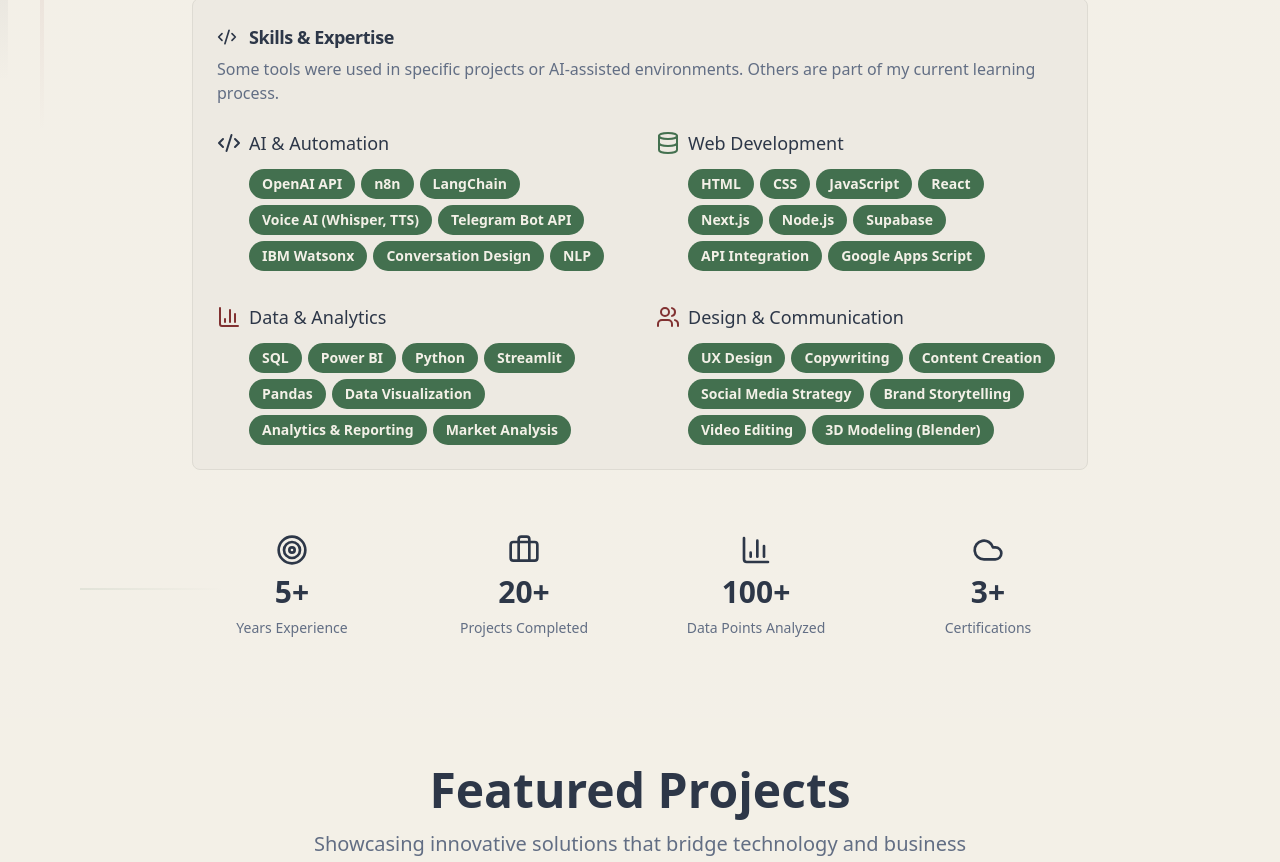
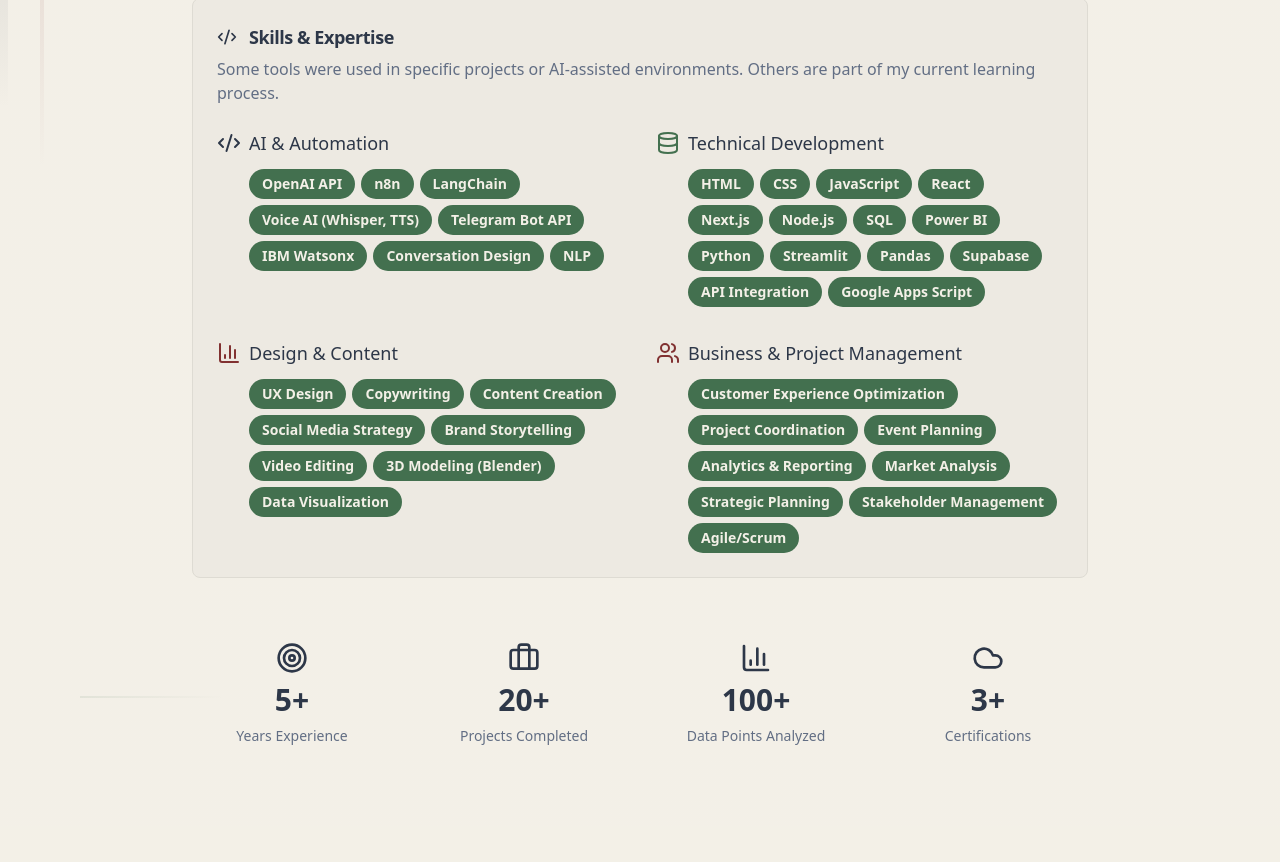
Before and after one commit to annasebedash-creator/anna-sebedach-portfolio, a React (Vite) app: page / in a window 1280 px wide. Shown: the part 1435-2297 px from the top of the page. Built offline with nearby package versions, Linux system fonts and the light colour scheme.

Commit message:
Refactor skills section

```diff
--- a/src/components/Skills.tsx
+++ b/src/components/Skills.tsx
@@ -8,19 +8,19 @@ const Skills = () => {
     skills: ["OpenAI API", "n8n", "LangChain", "Voice AI (Whisper, TTS)", "Telegram Bot API", "IBM Watsonx", "Conversation Design", "NLP"],
     color: "text-primary"
   }, {
-    title: "Web Development",
+    title: "Technical Development",
     icon: <Database className="w-6 h-6" />,
-    skills: ["HTML", "CSS", "JavaScript", "React", "Next.js", "Node.js", "Supabase", "API Integration", "Google Apps Script"],
+    skills: ["HTML", "CSS", "JavaScript", "React", "Next.js", "Node.js", "SQL", "Power BI", "Python", "Streamlit", "Pandas", "Supabase", "API Integration", "Google Apps Script"],
     color: "text-secondary"
   }, {
-    title: "Data & Analytics",
+    title: "Design & Content",
     icon: <BarChart3 className="w-6 h-6" />,
-    skills: ["SQL", "Power BI", "Python", "Streamlit", "Pandas", "Data Visualization", "Analytics & Reporting", "Market Analysis"],
+    skills: ["UX Design", "Copywriting", "Content Creation", "Social Media Strategy", "Brand Storytelling", "Video Editing", "3D Modeling (Blender)", "Data Visualization"],
     color: "text-accent"
   }, {
-    title: "Design & Communication",
+    title: "Business & Project Management",
     icon: <Users className="w-6 h-6" />,
-    skills: ["UX Design", "Copywriting", "Content Creation", "Social Media Strategy", "Brand Storytelling", "Video Editing", "3D Modeling (Blender)"],
+    skills: ["Customer Experience Optimization", "Project Coordination", "Event Planning", "Analytics & Reporting", "Market Analysis", "Strategic Planning", "Stakeholder Management", "Agile/Scrum"],
     color: "text-burgundy"
   }];
   return <section id="skills" className="py-20 bg-gradient-subtle relative overflow-hidden">
```
